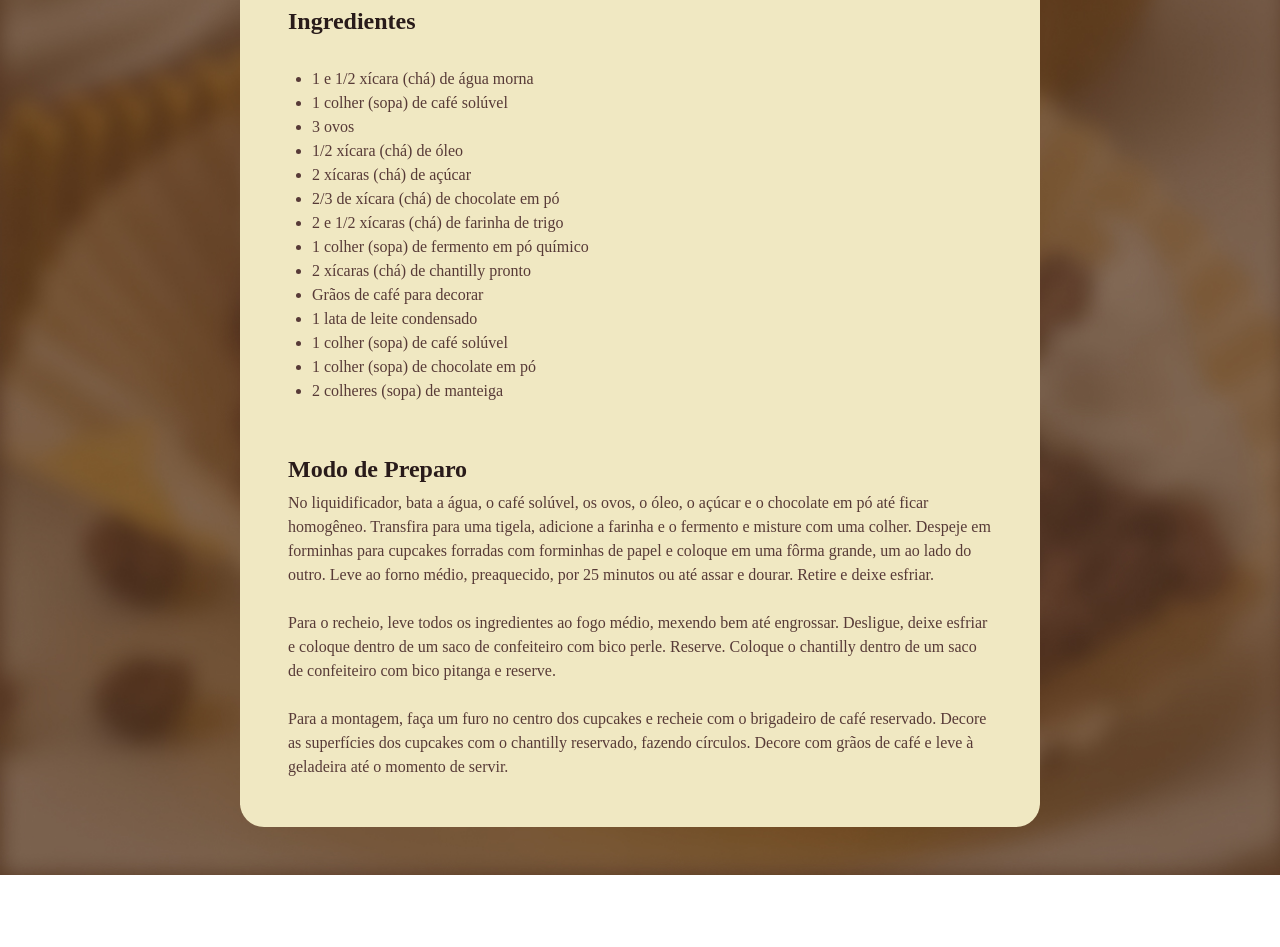
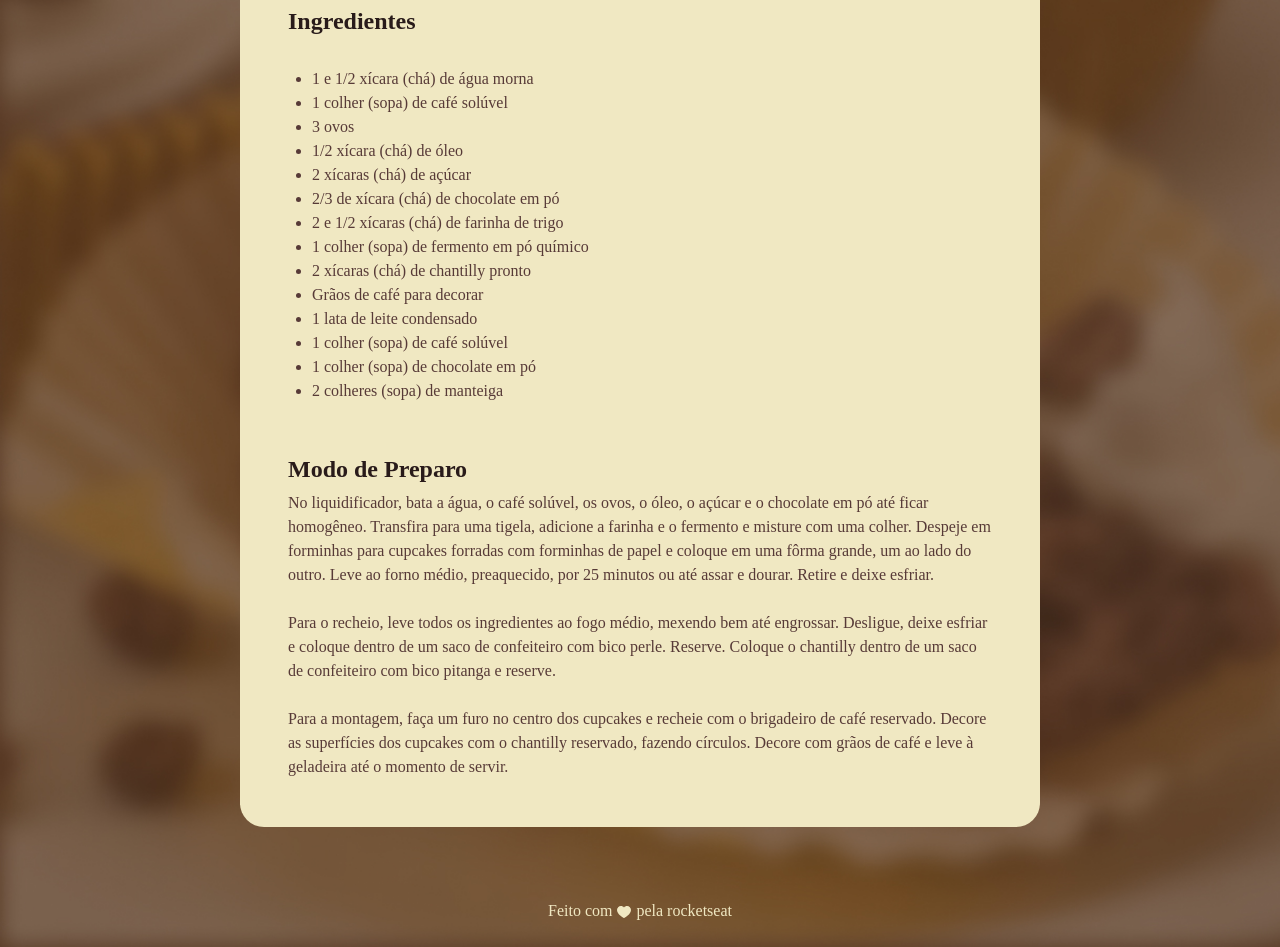
Before and after one commit to PITAGORASKARDEC99/rocketseat-projeto-pagina-de-receitas, a plain HTML site: page index.html in a window 1280 px wide. Shown: the part 720-1667 px from the top of the page. Before the commit the page ends 1595 px from the top, so only its background shows below. Drawn offline with Linux system fonts and the light colour scheme; a web font is replaced by a local one.

Commit message:
Projeto finalizado

```diff
--- a/index.html
+++ b/index.html
@@ -65,6 +65,11 @@
         </main>
 
     </div><!-- fim do page -->
+
+
+    <footer>
+        Feito com <img src="assets/ph_heart-fill.svg" alt=" coracao"> pela rocketseat
+    </footer>
 </body>
 
 </html>
--- a/style.css
+++ b/style.css
@@ -55,3 +55,12 @@ ul
 {
     padding: 24px;
 }
+
+footer{
+    color: #F0e8c2;
+    text-align: center;
+    padding: 24px;
+}
+footer img{
+  vertical-align: middle;
+}
```
Also changed, not shown: assets/ph_heart-fill.svg (added).
